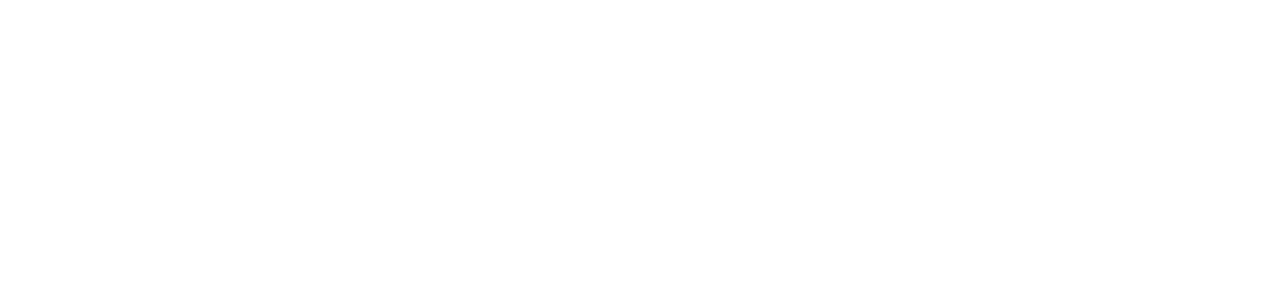
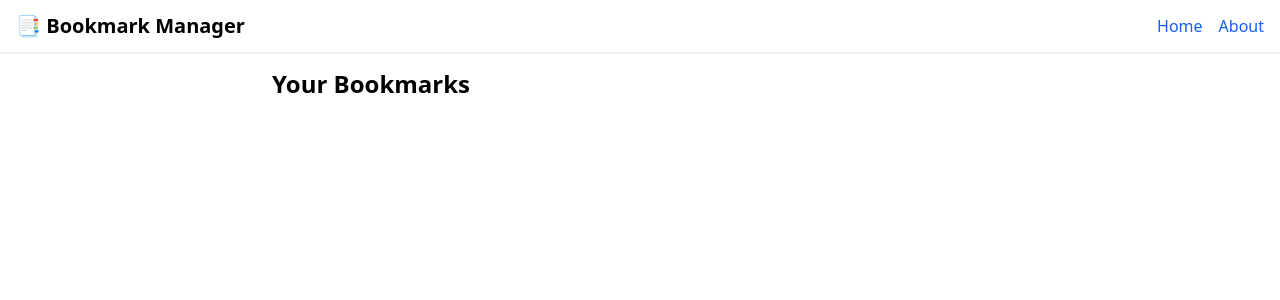
Before and after one commit to abduhafiz1993/Bookmark-Manager-App, a React (Vite) app in the folder bookmark-manager/: page / in a window 1280 px wide. Shown: the top 300 px of the page. Built offline with nearby package versions, Linux system fonts and the light colour scheme.

Commit message:
basic ui is developed

```diff
--- a/bookmark-manager/src/App.jsx
+++ b/bookmark-manager/src/App.jsx
@@ -1,9 +1,26 @@
-
+import { BrowserRouter, Routes, Route, Link } from "react-router-dom"
+import Home from "./pages/Home"
+import About from "./pages/About"
 
 function App() {
 
   return (
     <>
+      <BrowserRouter>
+      <header className="bg-white shadow px-4 py-3 flex justify-between items-center">
+        <h1 className="text-xl font-bold">📑 Bookmark Manager</h1>
+        <nav className="space-x-4">
+          <Link className="text-blue-600 font-medium" to="/">Home</Link>
+          <Link className="text-blue-600 font-medium" to="/about">About</Link>
+        </nav>
+      </header>
+           <main className="p-4 max-w-3xl mx-auto">
+        <Routes>
+          <Route path="/" element={<Home />} />
+          <Route path="/about" element={<About />} />
+        </Routes>
+      </main>
+    </BrowserRouter>
 
     </>
   )
```
